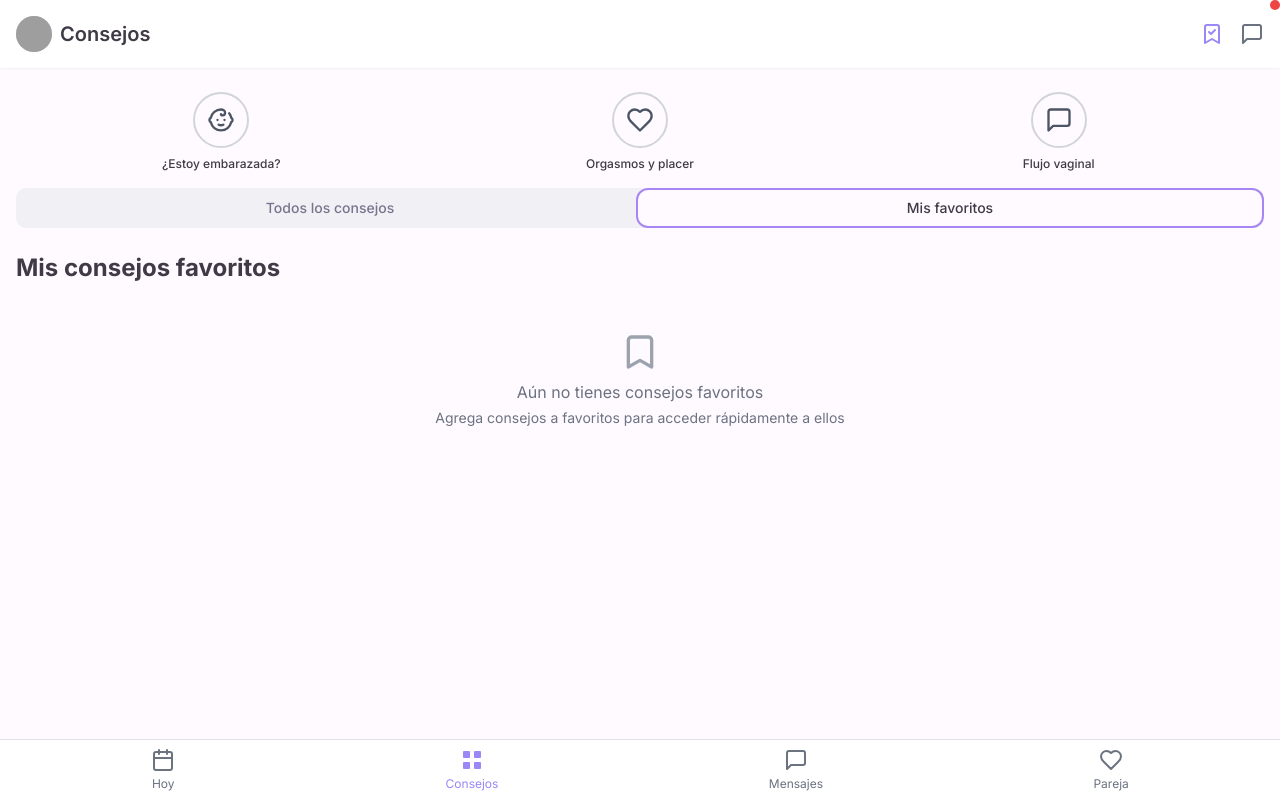
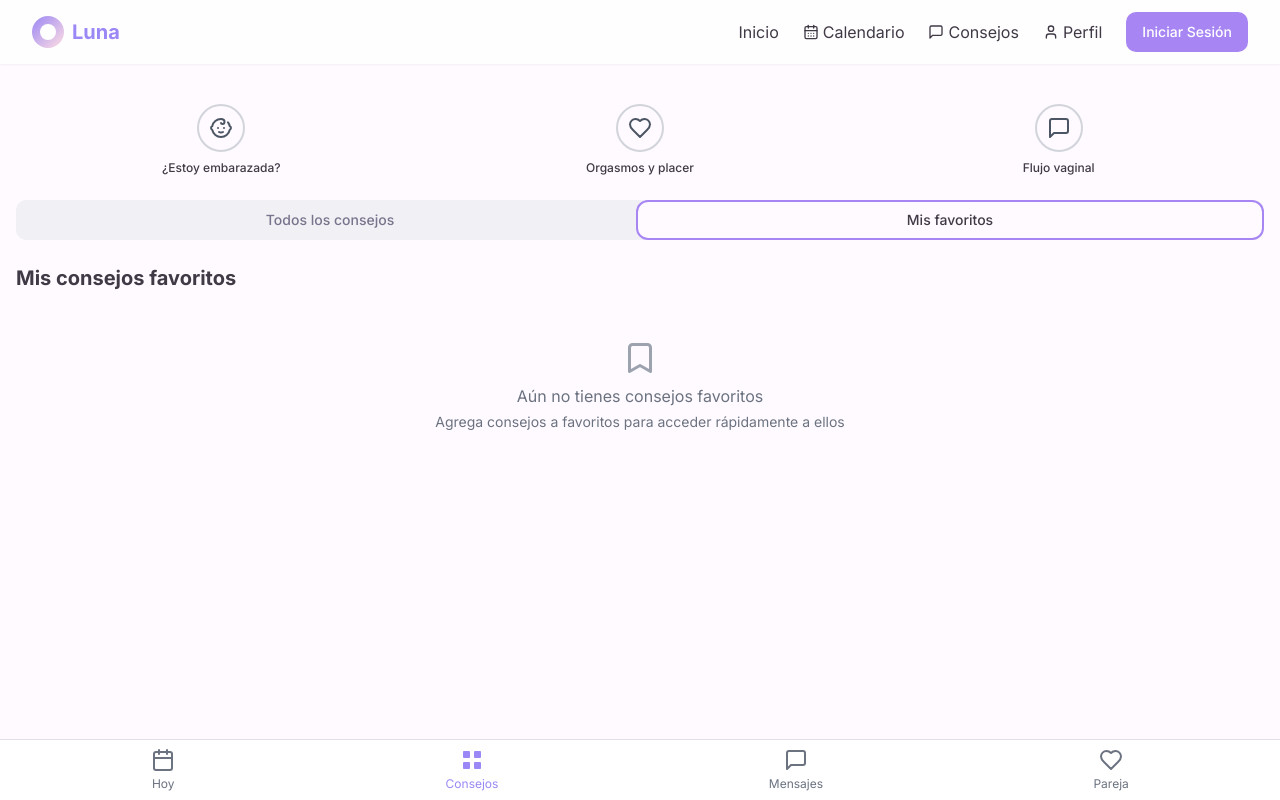
Before and after one commit to manuRoRe/luna-mujer-bienestar, a React (Vite) app: page /consejos in a window 1280 px wide. Both pictures are taken after a click on the tab "Mis favoritos". Built offline with nearby package versions, Linux system fonts and the light colour scheme; grey boxes are pictures that could not be loaded.

Commit message:
Refactor: Update Consejos page
Update the Consejos page to use the same navigation structure as other pages and reduce the size of the preview cards.

```diff
--- a/src/pages/Consejos.tsx
+++ b/src/pages/Consejos.tsx
@@ -16,6 +16,7 @@ import {
   Calendar,
   Baby
 } from "lucide-react";
+import Navbar from "@/components/Navbar";
 
 // Tipo para los consejos
 interface Consejo {
@@ -95,31 +96,13 @@ const ConsejosPage = () => {
         });
 
   return (
-    <div className="min-h-screen bg-background pb-20">
-      {/* Barra superior */}
-      <div className="w-full bg-white py-4 px-4 flex justify-between items-center shadow-sm">
-        <div className="flex items-center gap-2">
-          <div className="w-9 h-9 rounded-full bg-gray-300 flex items-center justify-center overflow-hidden">
-            <img
-              src="https://images.unsplash.com/photo-1721322800607-8c38375eef04?auto=format&fit=crop&q=80&w=100"
-              alt="Perfil"
-              className="w-full h-full object-cover"
-            />
-            <span className="absolute top-0 right-0 w-2.5 h-2.5 bg-red-500 rounded-full"></span>
-          </div>
-          <h1 className="text-xl font-semibold">Consejos</h1>
-        </div>
-        <div className="flex gap-4">
-          <BookmarkCheck size={24}
-            onClick={() => setCategoriaActiva("favoritos")}
-            className={`cursor-pointer ${categoriaActiva === "favoritos" ? "text-luna-purple" : "text-gray-500"}`}
-          />
-          <MessageSquare size={24} className="text-gray-500" />
-        </div>
-      </div>
+    <div className="min-h-screen bg-background">
+      {/* Navbar standard */}
+      <Navbar />
 
+      <div className="pt-6 pb-20">
         {/* Navegación por categorías */}
-      <div className="px-4 pt-6 pb-4">
+        <div className="luna-container px-4 pt-4 pb-6">
           <div className="flex justify-between gap-2 items-center">
             {categorias.map((categoria) => (
               <div
@@ -127,10 +110,10 @@ const ConsejosPage = () => {
                 onClick={() => setCategoriaActiva(categoria.id)}
                 className="flex flex-col items-center cursor-pointer w-1/3"
               >
-              <div className={`w-14 h-14 rounded-full border-2 flex items-center justify-center mb-2 ${
+                <div className={`w-12 h-12 rounded-full border-2 flex items-center justify-center mb-2 ${
                   categoriaActiva === categoria.id ? "border-luna-purple" : "border-gray-300"
                 }`}>
-                <categoria.icono size={28} className={categoriaActiva === categoria.id ? "text-luna-purple" : "text-gray-600"} />
+                  <categoria.icono size={24} className={categoriaActiva === categoria.id ? "text-luna-purple" : "text-gray-600"} />
                 </div>
                 <p className="text-xs text-center font-medium">
                   {categoria.nombre}
@@ -141,7 +124,7 @@ const ConsejosPage = () => {
         </div>
 
         {/* Pestaña principal para mostrar todos/favoritos */}
-      <div className="px-4">
+        <div className="luna-container px-4">
           <Tabs defaultValue="todos" className="w-full" value={categoriaActiva === "favoritos" ? "favoritos" : "todos"}>
             <TabsList className="w-full grid grid-cols-2 mb-6">
               <TabsTrigger
@@ -163,8 +146,8 @@ const ConsejosPage = () => {
             <TabsContent value="todos" className="space-y-6">
               {/* Sección de consejos por categoría - Salud reproductiva */}
               <div>
-              <h2 className="text-2xl font-bold mb-4">Aspectos básicos de salud reproductiva</h2>
-              <div className="grid grid-cols-1 gap-4">
+                <h2 className="text-xl font-bold mb-4">Aspectos básicos de salud reproductiva</h2>
+                <div className="grid grid-cols-2 gap-3 sm:grid-cols-3">
                   {consejosData
                     .filter(consejo => consejo.categoria === "Salud reproductiva")
                     .map(consejo => (
@@ -182,8 +165,8 @@ const ConsejosPage = () => {
 
               {/* Sección de consejos por categoría - Sexo */}
               <div>
-              <h2 className="text-2xl font-bold mb-4">Sexo</h2>
-              <div className="grid grid-cols-1 gap-4">
+                <h2 className="text-xl font-bold mb-4">Sexo</h2>
+                <div className="grid grid-cols-2 gap-3 sm:grid-cols-3">
                   {consejosData
                     .filter(consejo => consejo.categoria === "Sexo")
                     .map(consejo => (
@@ -202,15 +185,15 @@ const ConsejosPage = () => {
 
             <TabsContent value="favoritos" className="space-y-6">
               <div>
-              <h2 className="text-2xl font-bold mb-4">Mis consejos favoritos</h2>
+                <h2 className="text-xl font-bold mb-4">Mis consejos favoritos</h2>
                 {favoritos.length === 0 ? (
                   <div className="text-center py-8">
-                  <Bookmark size={40} className="mx-auto text-gray-400 mb-2" />
+                    <Bookmark size={36} className="mx-auto text-gray-400 mb-2" />
                     <p className="text-gray-500">Aún no tienes consejos favoritos</p>
                     <p className="text-gray-500 text-sm mt-1">Agrega consejos a favoritos para acceder rápidamente a ellos</p>
                   </div>
                 ) : (
-                <div className="grid grid-cols-1 gap-4">
+                  <div className="grid grid-cols-2 gap-3 sm:grid-cols-3">
                     {consejosData
                       .filter(consejo => favoritos.includes(consejo.id))
                       .map(consejo => (
@@ -295,6 +278,7 @@ const ConsejosPage = () => {
           </div>
         </div>
       </div>
+    </div>
   );
 };
 
@@ -313,22 +297,22 @@ const ConsejoCard = ({ consejo, esFavorito, onToggleFavorito, onClick }: Consejo
         <img
           src={consejo.imagen}
           alt={consejo.titulo}
-          className="w-full h-44 object-cover"
+          className="w-full h-28 object-cover"
         />
-        <div className="absolute bottom-0 left-0 right-0 bg-black bg-opacity-60 text-white p-4">
-          <h3 className="font-bold text-lg line-clamp-2">{consejo.titulo}</h3>
+        <div className="absolute bottom-0 left-0 right-0 bg-black bg-opacity-60 text-white p-2">
+          <h3 className="font-bold text-sm line-clamp-1">{consejo.titulo}</h3>
         </div>
         <button
-          className="absolute top-2 right-2 bg-white rounded-full p-1.5 shadow-md"
+          className="absolute top-1 right-1 bg-white rounded-full p-1 shadow-md"
           onClick={(e) => {
             e.stopPropagation();
             onToggleFavorito();
           }}
         >
           {esFavorito ? (
-            <BookmarkCheck size={18} className="text-luna-purple" />
+            <BookmarkCheck size={14} className="text-luna-purple" />
           ) : (
-            <Bookmark size={18} className="text-gray-600" />
+            <Bookmark size={14} className="text-gray-600" />
           )}
         </button>
       </CardContent>
```
Lines whose indentation alone changed are shown as unchanged.
